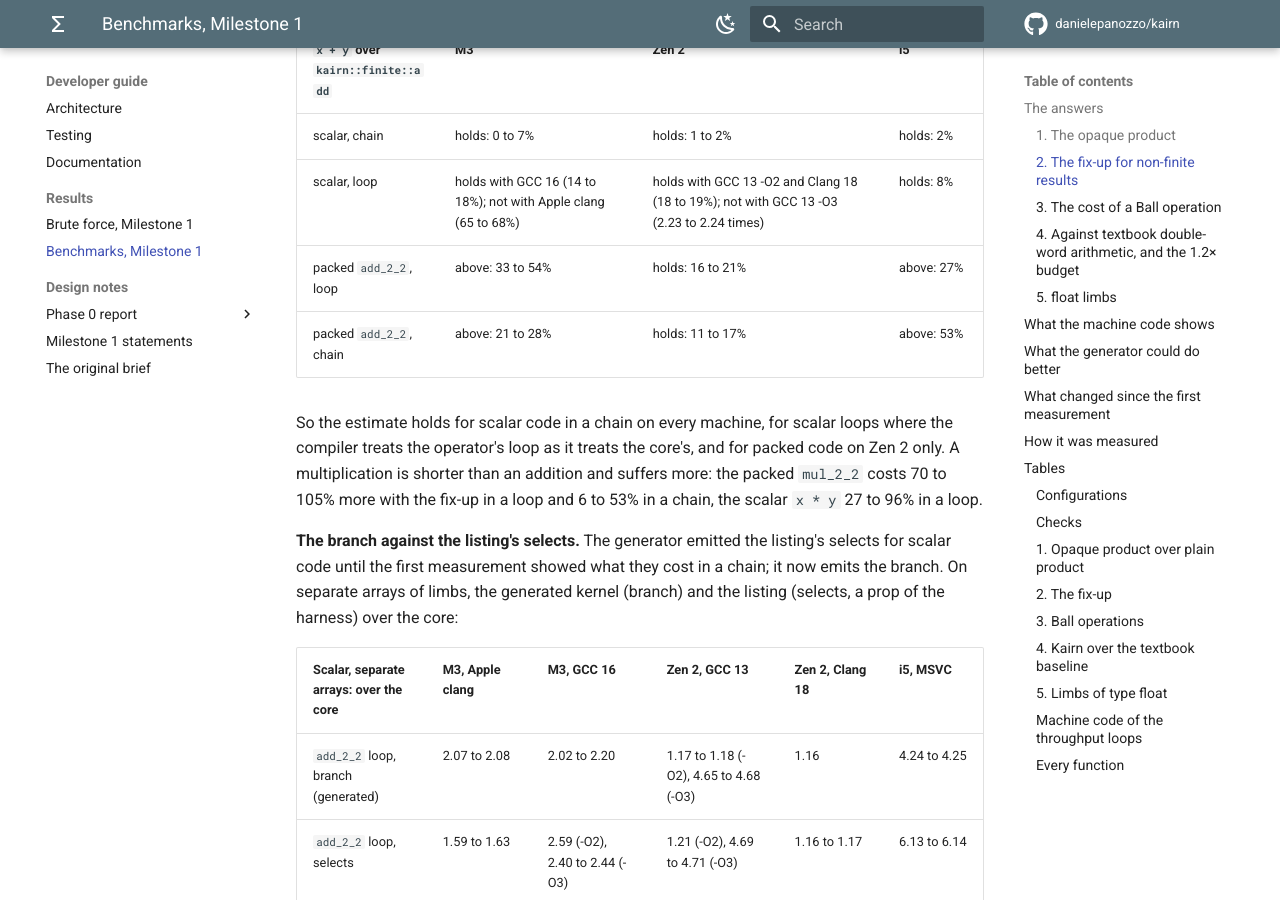
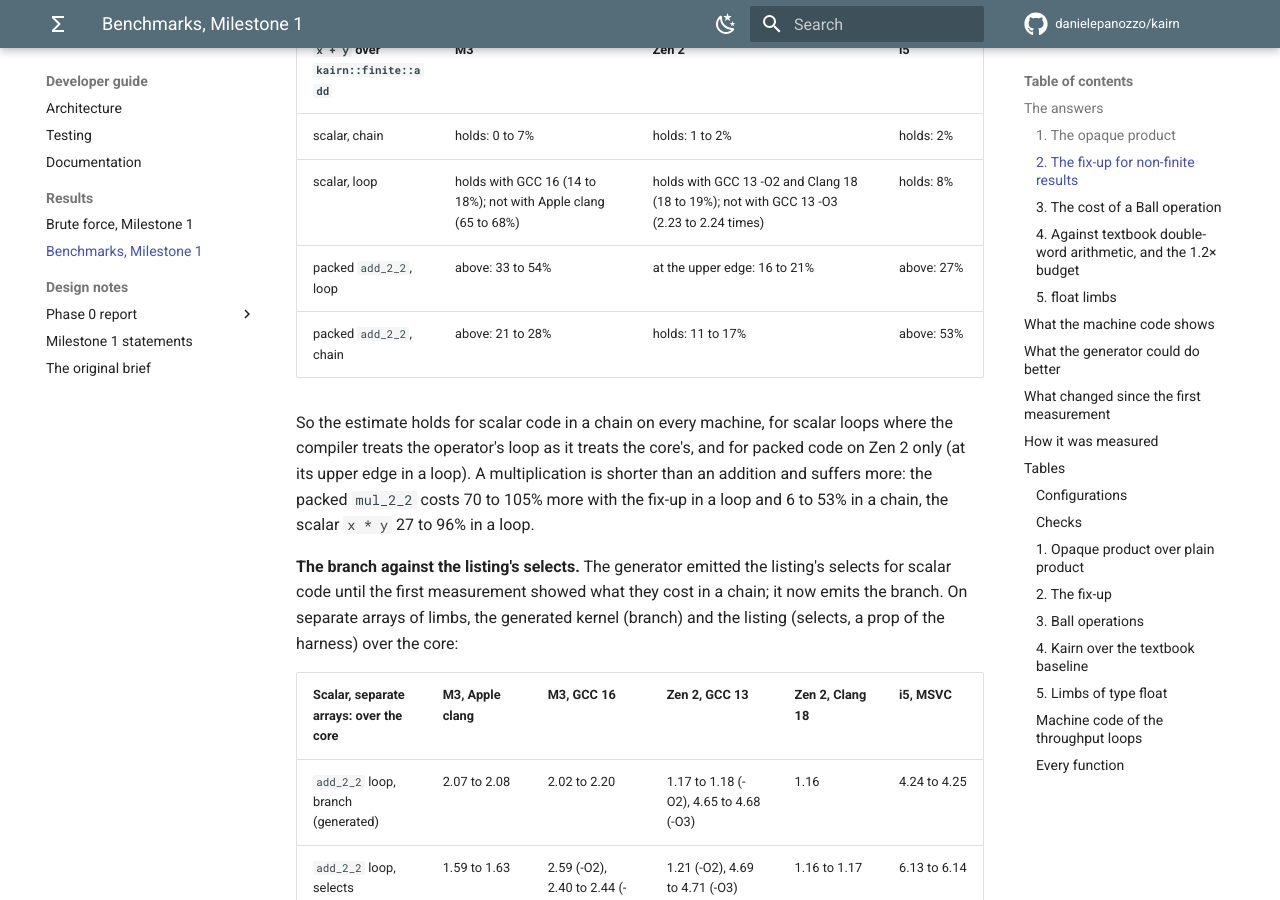
Before and after one commit to danielepanozzo/kairn, an MkDocs documentation site: the page built from docs/developer/results/bench-milestone1.md, in a window 1280 px wide and 900 px high, scrolled down 4358 px. Built offline with MkDocs 1.6.1 and Material for MkDocs 9.7.7, drawn with Linux system fonts in a browser that asks for light colours; comment, search, counter and statistics services are not loaded.

Commit message:
Docs: D5's estimate on Zen 2's packed loop is at its upper edge, not inside it
Co-Authored-By: Claude Opus 5.5 <noreply@anthropic.com>
Claude-Session: https://claude.ai/code/session_01ULwCxzT6Dhw9xUiTw8mJz1

```diff
--- a/docs/developer/results/bench-milestone1.md
+++ b/docs/developer/results/bench-milestone1.md
@@ -120,13 +120,14 @@ lane and blend.
 |---|---|---|---|
 | scalar, chain | holds: 0 to 7% | holds: 1 to 2% | holds: 2% |
 | scalar, loop | holds with GCC 16 (14 to 18%); not with Apple clang (65 to 68%) | holds with GCC 13 -O2 and Clang 18 (18 to 19%); not with GCC 13 -O3 (2.23 to 2.24 times) | holds: 8% |
-| packed `add_2_2`, loop | above: 33 to 54% | holds: 16 to 21% | above: 27% |
+| packed `add_2_2`, loop | above: 33 to 54% | at the upper edge: 16 to 21% | above: 27% |
 | packed `add_2_2`, chain | above: 21 to 28% | holds: 11 to 17% | above: 53% |
 
 So the estimate holds for scalar code in a chain on every machine, for scalar loops where the
-compiler treats the operator's loop as it treats the core's, and for packed code on Zen 2 only. A
-multiplication is shorter than an addition and suffers more: the packed `mul_2_2` costs 70 to 105%
-more with the fix-up in a loop and 6 to 53% in a chain, the scalar `x * y` 27 to 96% in a loop.
+compiler treats the operator's loop as it treats the core's, and for packed code on Zen 2 only (at
+its upper edge in a loop). A multiplication is shorter than an addition and suffers more: the
+packed `mul_2_2` costs 70 to 105% more with the fix-up in a loop and 6 to 53% in a chain, the
+scalar `x * y` 27 to 96% in a loop.
 
 **The branch against the listing's selects.** The generator emitted the listing's selects for
 scalar code until the first measurement showed what they cost in a chain; it now emits the branch.
```
Also changed, not shown: docs/developer/design/phase0/decisions.md (+1 -1 lines).
